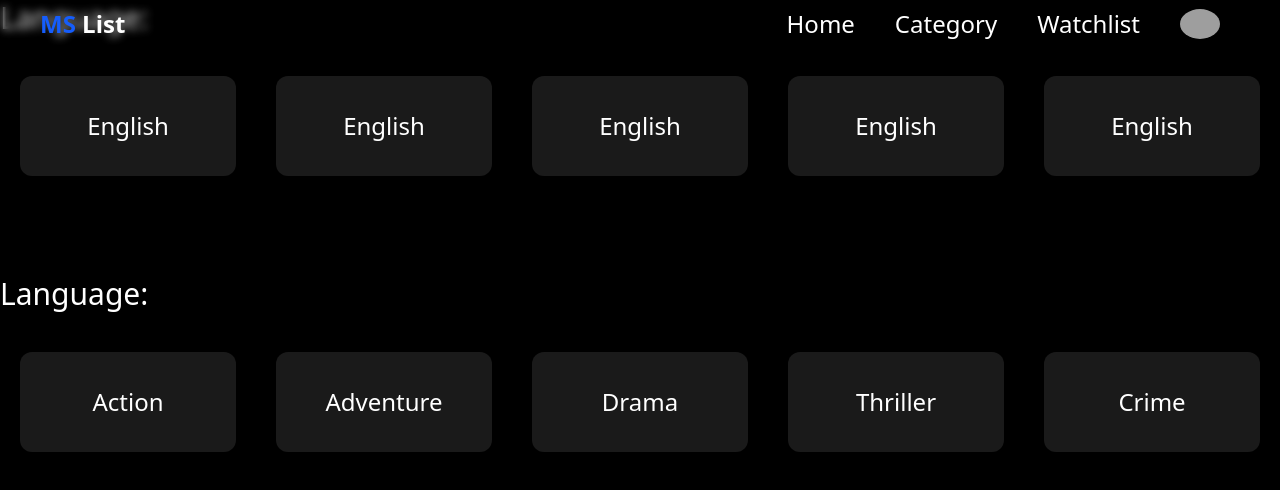
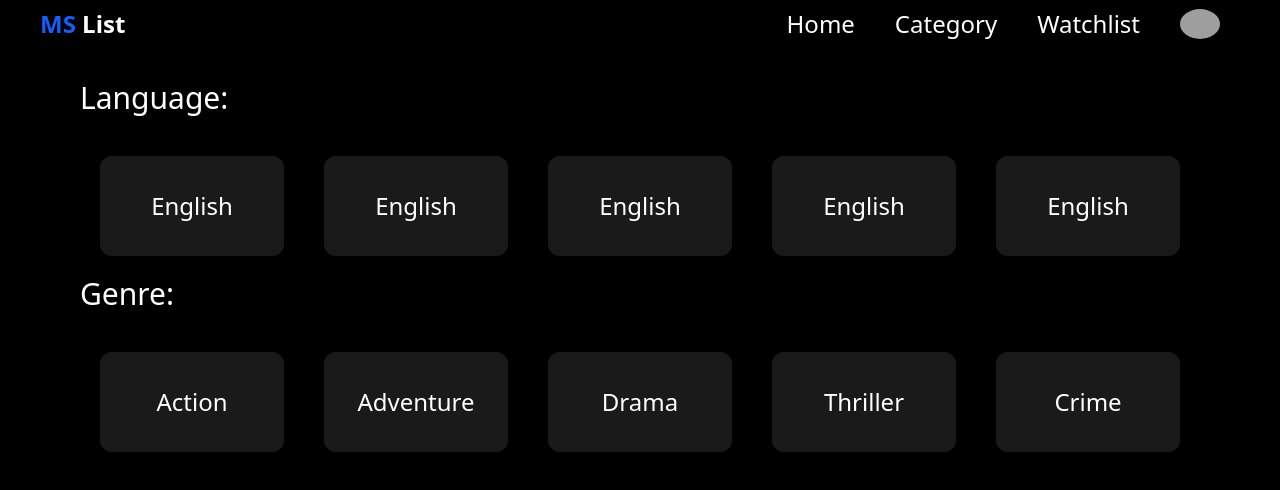
Before and after one commit to PrithvirajVNair/MS-List, a React (Vite) app: page /category in a window 1280 px wide. Shown: the top 490 px of the page. Built offline with nearby package versions, Linux system fonts and the light colour scheme; grey boxes are pictures that could not be loaded.

Commit message:
Category

```diff
--- a/src/users/pages/Category.jsx
+++ b/src/users/pages/Category.jsx
@@ -6,7 +6,7 @@ const Category = () => {
     <>
         <Header category/>
         <div className='bg-black min-h-screen text-white'>
-            <div className='sm:p-20 sm:pt-0 sm:px-0 px-5 pt-20'>
+            <div className='sm:px-20 px-5 pt-20'>
                 <h2 className='text-xl sm:text-3xl mb-5'>Language:</h2>
                 <div className='grid grid-cols-3 md:grid-cols-4 lg:grid-cols-5'>
                     <div className='sm:m-5 m-1 sm:h-[100px] h-10 rounded-xl flex justify-center items-center bg-white/10 hover:bg-blue-300/10 hover:text-blue-300'>
@@ -26,8 +26,8 @@ const Category = () => {
                     </div>
                 </div>
             </div>
-            <div className='sm:p-20 sm:pt-0 sm:px-0 px-5 pt-5'>
-                <h2 className='text-xl sm:text-3xl mb-5'>Language:</h2>
+            <div className='sm:px-20 sm:pt-0 px-5 pt-5'>
+                <h2 className='text-xl sm:text-3xl mb-5'>Genre:</h2>
                 <div className='grid grid-cols-3 md:grid-cols-4 lg:grid-cols-5'>
                     <div className='sm:m-5 m-1 sm:h-[100px] h-10 rounded-xl flex justify-center items-center bg-white/10 hover:bg-blue-300/10 hover:text-blue-300'>
                         <p className='sm:text-2xl text-sm'>Action</p>
```
